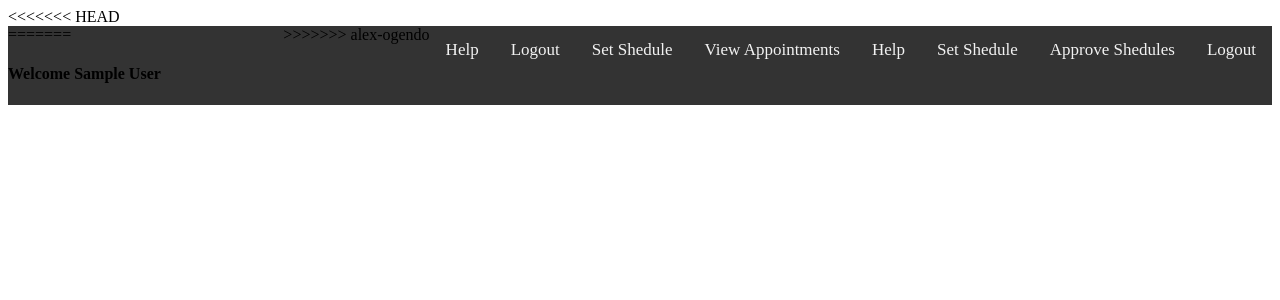
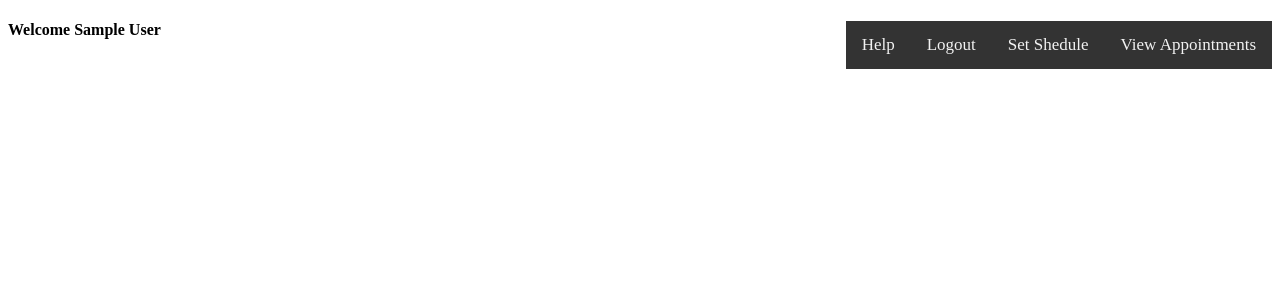
Before and after one commit to CodeBloode/Online-Appointment-Booking-System, a PHP site: page /counsellors/index.php in a window 1280 px wide. Shown: the top 300 px of the page. Run offline with PHP 8.4, Linux system fonts and the light colour scheme; the visitor is signed in with stand-in values (Sample User, id 1).

Commit message:
slight additions

```diff
--- a/counsellors/index.php
+++ b/counsellors/index.php
@@ -20,15 +20,6 @@
 	</head>
 <body>
 
-
-<<<<<<< HEAD
-           <div class="topnav">
-
-             <a href="backend/logout.php"> Logout </a>
-			 <a href="validatebook.php">Approve Shedules</a>
-             <a href="setSchedule.php">Set Shedule</a>
-			 <a href="#">Help</a>
-=======
            <div class="topnav" style="float: right">
 
 
@@ -36,7 +27,6 @@
              <a href="setschedulePage.php" style="text-decoration: none">Set Shedule</a>
                <a href="backend/logout.php" style="text-decoration: none">Logout </a>
                <a href="#" style="text-decoration: none">Help</a>
->>>>>>> alex-ogendo
 		  </div>
 
 
--- a/dean/adminlogin.php
+++ b/dean/adminlogin.php
@@ -27,7 +27,7 @@
 
                 <div id="container">
                     <p> User Name</p>
-                  <--  <img src="../images/admin.png" alt="logo" height="40" width="40" style="margin-left: -30px"/><input type="text" name="emailusername" maxlength="70" autocomplete="off" required>
+                    <img src="../images/admin.png" alt="logo" height="40" width="40" style="margin-left: -30px"/><input type="text" name="emailusername" maxlength="70" autocomplete="off" required>
 
                     <p>Password </p>
                     <img src="../images/lock.png" alt="logo" height="40" width="40" style="margin-left: -30px"/> <input type="password" name="password" minlength="6" maxlength="13" autocomplete="off" required><br/>
```
